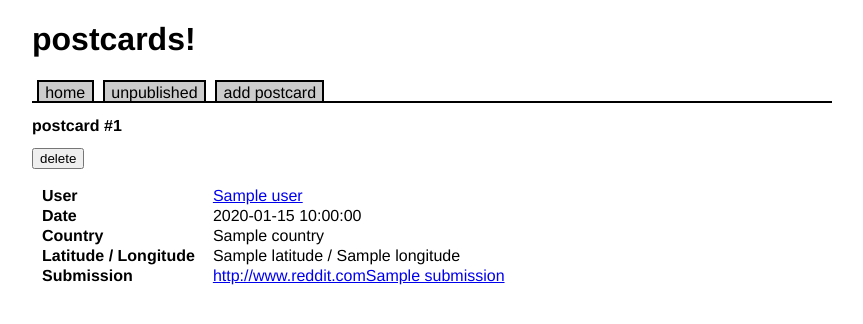
After one commit to reddit-archive/postcards, a Flask app: template postcards/templates/postcard.html in a window 1280 px wide. The commit adds this page. Shown: the top 324 px of the page, without its empty margins (208-1071 px from the left). Run offline with Flask 2, Linux system fonts and the light colour scheme; the template is opened without the code that fills it: most values are stand-ins (such as "Sample title", 1, 10 or a date in 2020); some libraries are stand-ins or nearby versions.

Commit message:
Add a view for postcards by ID.

```diff
--- a/postcards/static/postcards.css
+++ b/postcards/static/postcards.css
@@ -163,3 +163,16 @@ fieldset {
 fieldset * {
     margin: 0;
 }
+
+h2 {
+    font-size: 100%;
+}
+
+.buttonbar {
+    overflow: auto;
+    margin-bottom: 1em;
+}
+
+.buttonbar form {
+    float: left;
+}
--- a/postcards/templates/home.html
+++ b/postcards/templates/home.html
@@ -53,6 +53,7 @@ $(function () {
 <table id="postcards">
 <thead>
 <tr>
+    <th>ID</th>
     <th>front</th>
     <th>back</th>
     <th>country</th>
@@ -66,6 +67,7 @@ $(function () {
 {% if pagination.total: %}
 {% for postcard in pagination.items: %}
 <tr>
+    <td><a href="{{ url_for(".view", id=postcard.id) }}">{{ postcard.id }}</a></td>
     {% if postcard.front %}
     <td><a class="thumbnail" href="{{ url_base }}{{ postcard.front }}"><img src="{{ url_base }}{{ postcard.front_thumb or DEFAULT_THUMB }}"></a></td>
     {% else %}
--- /dev/null
+++ b/postcards/templates/postcard.html
@@ -0,0 +1,43 @@
+{% extends "base.html" %}
+{% block content %}
+
+<h2>postcard #{{ postcard.id }}</h2>
+
+<div class="buttonbar">
+{% if not postcard.published: %}
+<form method="POST" action="{{ url_for('.publish', id=postcard.id) }}">
+    <input type="submit" value="publish">
+</form>
+{% endif %}
+
+<form method="POST" action="{{ url_for('.delete', id=postcard.id) }}">
+    <input type="submit" value="delete">
+</form>
+</div>
+
+<table>
+  <tr>
+    <th>User</th>
+    <td><a href="http://www.reddit.com/user/{{ postcard.user }}">{{ postcard.user }}</a></td>
+  </tr>
+  <tr>
+    <th>Date</th>
+    <td>{{ postcard.date }}</td>
+  </tr>
+  <tr>
+    <th>Country</th>
+    <td>{{ postcard.country }}</td>
+  </tr>
+  <tr>
+    <th>Latitude / Longitude</th>
+    <td>{{ postcard.latitude }} / {{ postcard.longitude }}</td>
+  </tr>
+  {% if postcard.submission: %}
+  <tr>
+    <th>Submission</th>
+    <td><a href="http://www.reddit.com{{ postcard.submission }}">http://www.reddit.com{{ postcard.submission }}</a></td>
+  </tr>
+  {% endif %}
+</table>
+
+{% endblock %}
--- a/postcards/views.py
+++ b/postcards/views.py
@@ -68,6 +68,12 @@ def home():
         search_query=search_query,
         current_page=".home",
     )
+
+
+@app.route('/postcard/<int:id>')
+def view(id):
+    postcard = Postcard._byID(id)
+    return render_template("postcard.html", postcard=postcard)
 
 @app.route('/postcard/new', methods=['GET', 'POST'])
 def new_postcard_form():
```
